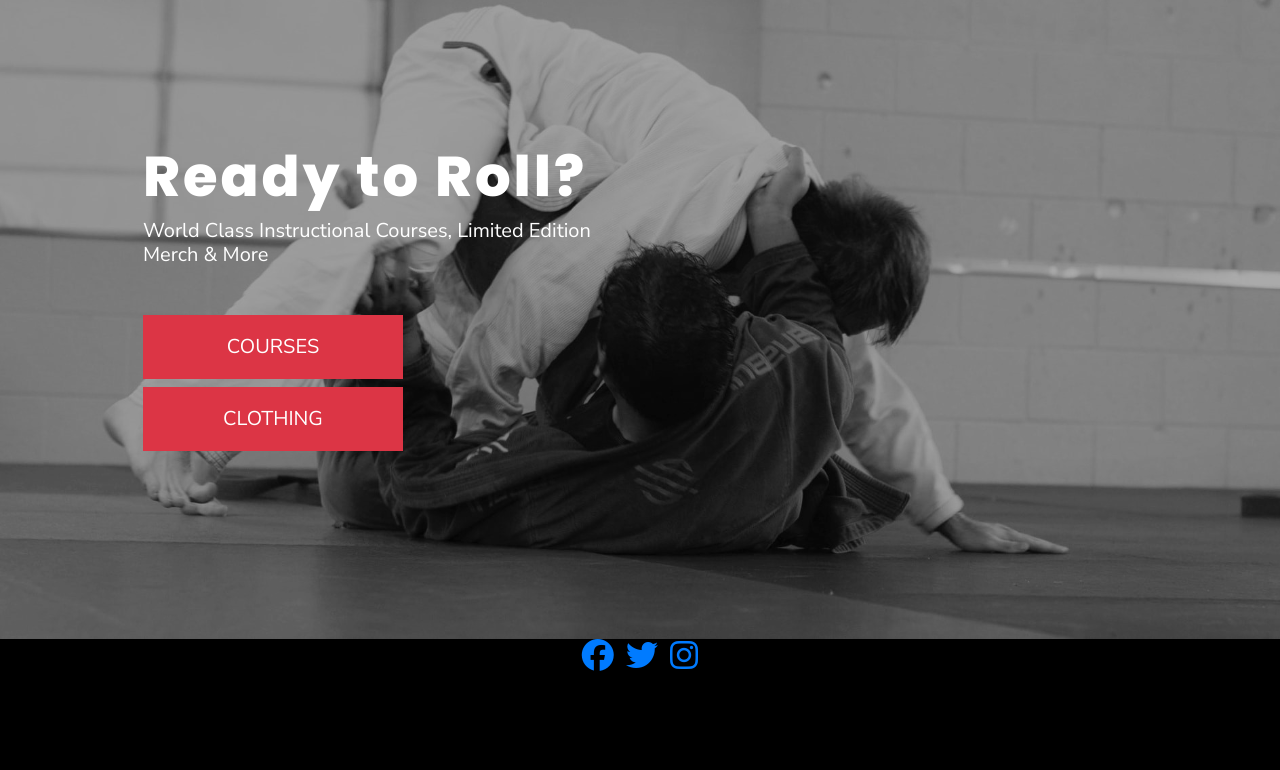
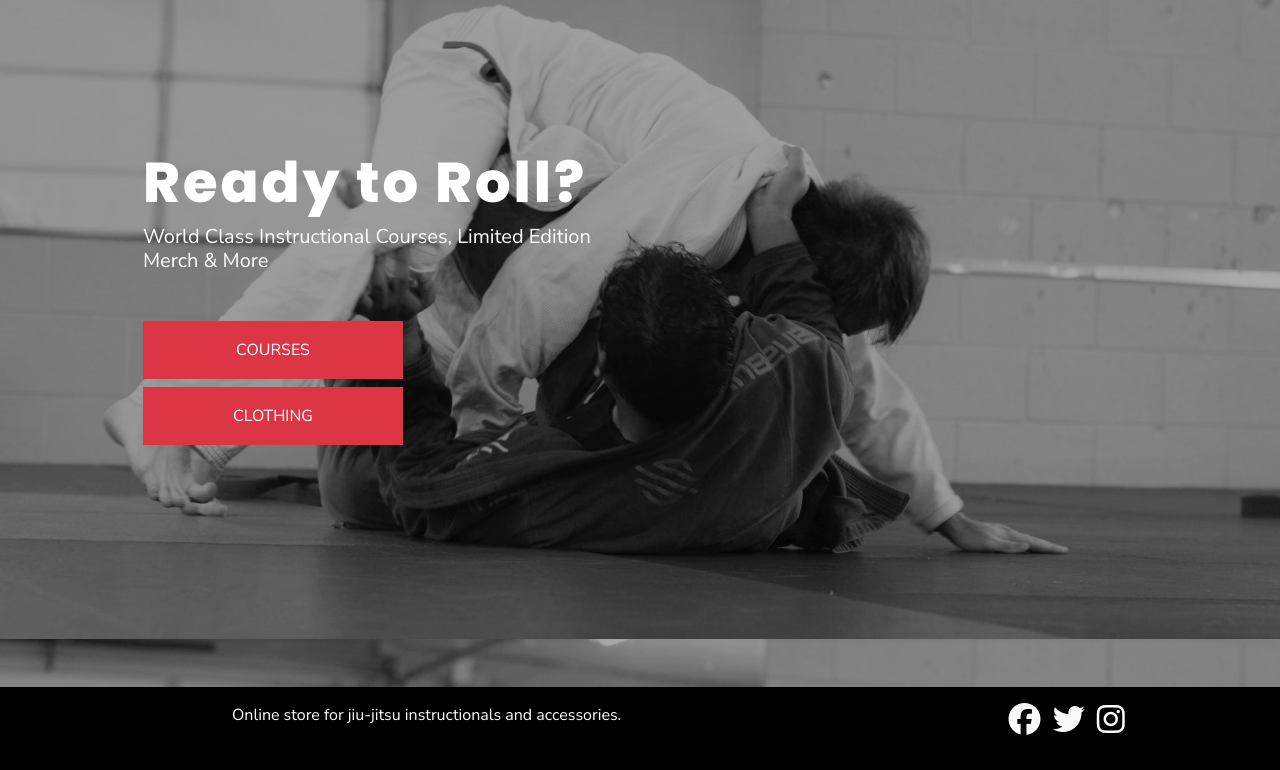
Before and after one commit to upeshp/MS4_KeepRolling, a Django app: page / in a window 1280 px wide. Shown: the part 161-931 px from the top of the page. Before the commit the page ends 832 px from the top, so only its background shows below. Run offline with Django 3.2, Linux system fonts and the light colour scheme; some libraries are stand-ins or nearby versions.

Commit message:
Feat: added site description to footer

```diff
--- a/home/templates/home/index.html
+++ b/home/templates/home/index.html
@@ -21,12 +21,19 @@
                 </h5>
                 <div class="my-5">
                     <h4>
-                        <a href="{% url 'products' %}?category=Courses" class="shop-now-button bg-danger btn btn-lg rounded-0 text-uppercase py-3">Courses</a>
+                        <a href="{% url 'products' %}?category=Courses" class="shop-now-button bg-danger btn  rounded-0 text-uppercase py-3">Courses</a>
                     </h4>
                     <h4>
-                        <a href="{% url 'products' %}?category=Clothing" class="shop-now-button bg-danger btn btn-lg rounded-0 text-uppercase py-3">Clothing</a>
+                        <a href="{% url 'products' %}?category=Clothing" class="shop-now-button bg-danger btn  rounded-0 text-uppercase py-3">Clothing</a>
                     </h4>
                 </div>
+            </div>
+        </div>
+    </div>
+    <div class="container-fluid">
+        <div class="row">
+            <div class="col-12 mb-5">
+
             </div>
         </div>
     </div>
@@ -48,9 +55,10 @@
     <!-- Footer -->
     <footer class="container-fluid">
         <div class="row bg-black footer-container">
-            <div class="col-md-4 text-center">
+            <div class="col-md-8 col-sm-12 text-center mt-3 mb-3">
+                <p class="text-white">Online store for jiu-jitsu instructionals and accessories.</p>
             </div>
-            <div class="col-md-4 col-sm-12 text-center">
+            <div class="col-md-4 col-sm-12 text-center mt-3 mb-3">
                 <ul class="list-inline social-links">
                     <li class="list-inline-item"><a href="https://www.facebook.com" target="_blank"><i class="fab fa-facebook fa-2x"></i></a></li>
                     <li class="list-inline-item"><a href="https://www.twitter.com" target="_blank"><i class="fab fa-twitter fa-2x"></i></a></li>
--- a/static/css/base.css
+++ b/static/css/base.css
@@ -50,6 +50,16 @@ body {
     background-color: white;
     border: 1px solid white;
     border-radius: .25rem;
+}
+
+.social-links li a i {
+    color: #fafafa;
+    /* padding: 10px; */
+    border-radius: 50%;
+    transition: all 0.35s ease-in-out;
+    -moz-transition: all 0.35s ease-in-out;
+    -webkit-transition: all 0.35s ease-in-out;
+    -o-transition: all 0.35s ease-in-out;
 }
 
 .shop-now-button {
--- a/templates/includes/main-nav.html
+++ b/templates/includes/main-nav.html
@@ -13,9 +13,7 @@
         </li>
 
         <li class="nav-item dropdown">
-            <a class=" font-weight-bold nav-link text-white mr-5" href="#" id="clothing-link" data-toggle="dropdown" aria-haspopup="true" aria-expanded="false">
-                Courses
-            </a>
+            <a class=" font-weight-bold nav-link text-white mr-5" href="{% url 'products' %}?category=Courses">Courses</a>
             <!-- <div class="dropdown-menu border-0" aria-labelledby="clothing-link">
                 <a href="" class="dropdown-item">Activewear &amp; Essentials</a>
                 <a href="" class="dropdown-item">Jeans</a>
@@ -25,9 +23,7 @@
         </li>
 
         <li class="nav-item dropdown">
-            <a class=" font-weight-bold nav-link text-white mr-5" href="#" id="homeware-link" data-toggle="dropdown" aria-haspopup="true" aria-expanded="false">
-                Clothing
-            </a>
+            <a class=" font-weight-bold nav-link text-white mr-5" href="{% url 'products' %}?category=Clothing">Clothing</a>
             <!-- <div class="dropdown-menu border-0" aria-labelledby="homeware-link">
                 <a href="" class="dropdown-item">Bed &amp; Bath</a>
                 <a href="" class="dropdown-item">Kitchen &amp; Dining</a>
```
